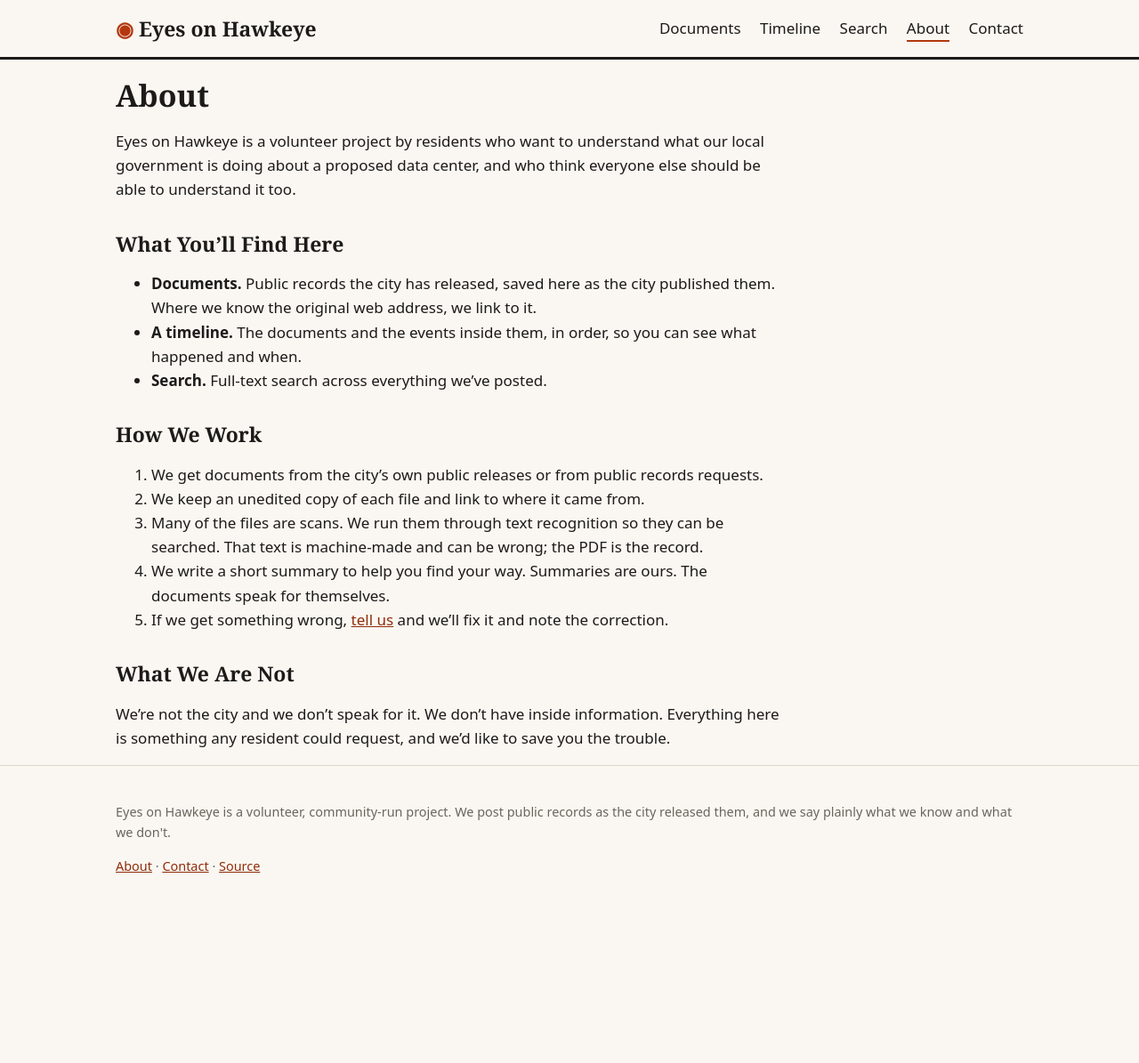
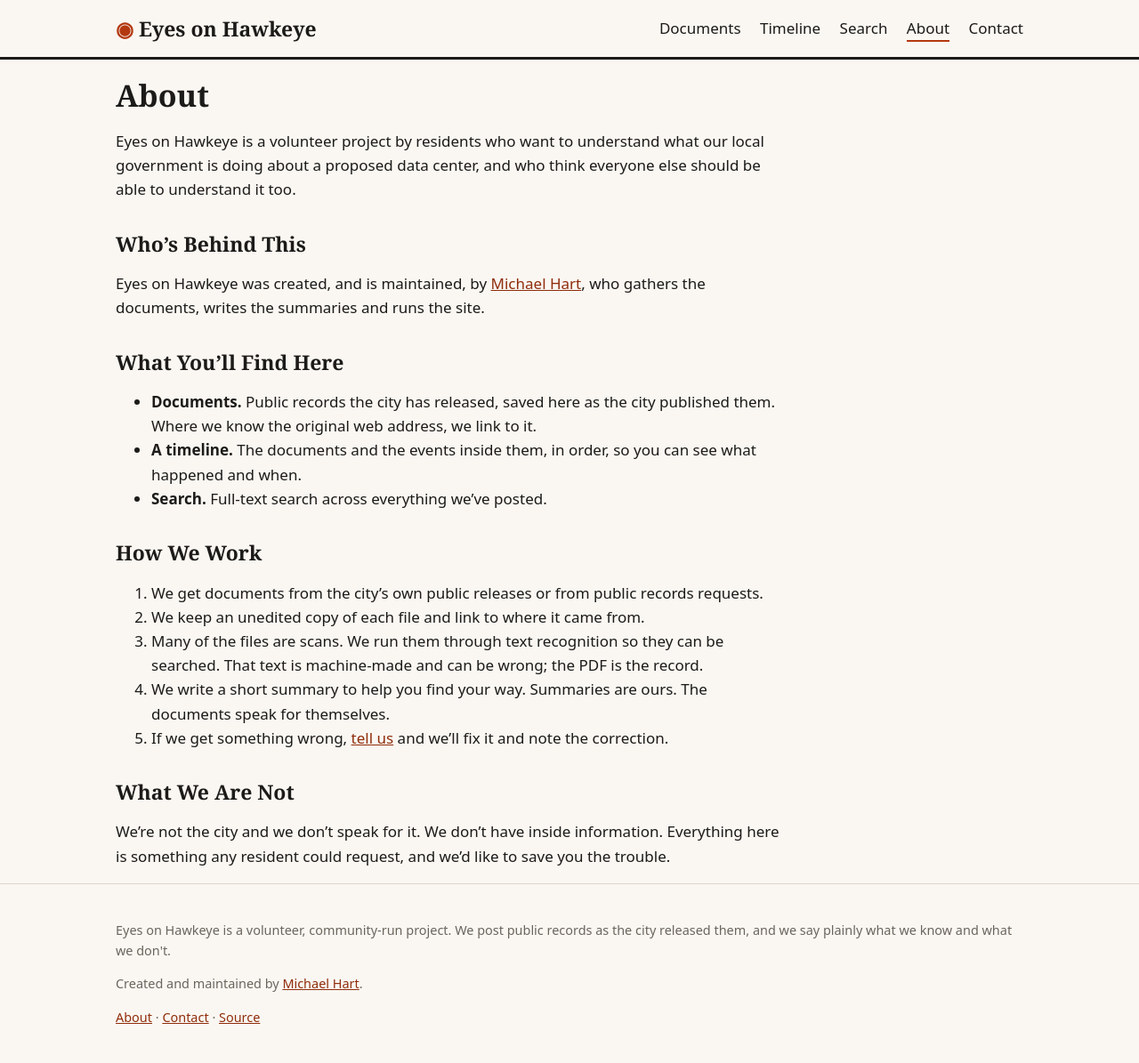
Before and after one commit to michaeldhart/eyes-on-hawkeye, a Jekyll site: the page built from about.md, in a window 1280 px wide. Shown: the whole page at 89% size. Built offline with Jekyll 4.4.1, drawn with Linux system fonts in a browser that asks for light colours; before the commit the page ends 1025 px from its top, so only the background shows below that.

Commit message:
Credit Michael Hart as creator and maintainer, linked to michaeldhart.com
Co-Authored-By: Claude Sonnet 5.5 <noreply@anthropic.com>

```diff
--- a/_config.yml
+++ b/_config.yml
@@ -3,6 +3,10 @@ tagline: Watching the data center deal in our town, in the open.
 description: A community-run archive of the public records behind our town's proposed data center.
 url: "https://michaeldhart.github.io"
 baseurl: "/eyes-on-hawkeye"
+
+author:
+  name: Michael Hart
+  url: https://michaeldhart.com
 
 markdown: kramdown
 permalink: pretty
--- /dev/null
+++ b/_includes/author.html
@@ -0,0 +1 @@
+<a href="{{ site.author.url }}" target="_blank" rel="noopener">{{ site.author.name }}</a>
--- a/_layouts/default.html
+++ b/_layouts/default.html
@@ -25,6 +25,7 @@
   <footer class="site-footer">
     <div class="wrap">
       <p>Eyes on Hawkeye is a volunteer, community-run project. We post public records as the city released them, and we say plainly what we know and what we don't.</p>
+      <p>Created and maintained by {% include author.html %}.</p>
       <p><a href="{{ '/about/' | relative_url }}">About</a> · <a href="{{ '/contact/' | relative_url }}">Contact</a> · <a href="https://github.com/michaeldhart/eyes-on-hawkeye">Source</a></p>
     </div>
   </footer>
--- a/about.md
+++ b/about.md
@@ -2,6 +2,10 @@
 title: About
 ---
 Eyes on Hawkeye is a volunteer project by residents who want to understand what our local government is doing about a proposed data center, and who think everyone else should be able to understand it too.
+
+## Who's Behind This
+
+Eyes on Hawkeye was created, and is maintained, by {% include author.html %}, who gathers the documents, writes the summaries and runs the site.
 
 ## What You'll Find Here
 
```
Also changed, not shown: CLAUDE.md (+1 -0 lines), contact.md (+1 -1 lines).
